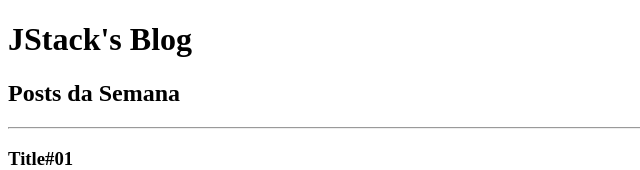
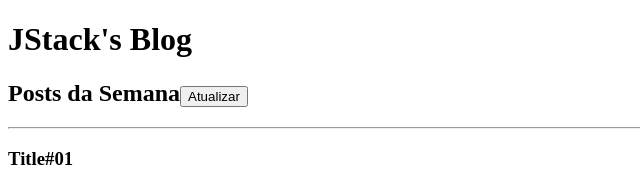
Before and after one commit to matheus-fga/curso-JStack, a React app in the folder React/Fundamentos/: page / in a window 1280 px wide. Shown: the top 170 px of the page, without its empty margins (0-640 px from the left). Built offline with nearby package versions, Linux system fonts and the light colour scheme.

Commit message:
Using useState

```diff
--- a/React/Fundamentos/src/App.js
+++ b/React/Fundamentos/src/App.js
@@ -1,22 +1,31 @@
-import React, { Fragment } from 'react';
+import React, { Fragment, useState } from 'react';
 
 import Header from './Header';
 import Post from './Post';
 
-const posts = [
-  { title: 'Title#01', subtitle: 'Sub#01', likes: 20 },
-  { title: 'Title#02', subtitle: 'Sub#02', likes: 10 },
-  { title: 'Title#03', subtitle: 'Sub#03', likes: 50 },
-];
+function App() {
+  const [posts, setPosts] = useState([
+    { title: 'Title#01', subtitle: 'Sub#01', likes: 20 },
+    { title: 'Title#02', subtitle: 'Sub#02', likes: 10 },
+    { title: 'Title#03', subtitle: 'Sub#03', likes: 50 },
+  ]);
 
-function App() {
-
-  const category = 'Posts da Semana'
+  function handleRefresh() {
+    setPosts((prevState) => [
+      ...prevState,
+      { title: `Title#0${prevState.length + 1}`,
+      subtitle: `Sub#0${prevState.length + 1}`,
+      likes: 20 }
+    ]);
+  }
 
   return (
     <Fragment>
       <Header>
-        <h2>Posts da Semana</h2>
+        <h2>
+          Posts da Semana
+          <button onClick={handleRefresh}>Atualizar</button>
+        </h2>
       </Header>
 
       <hr />
```
